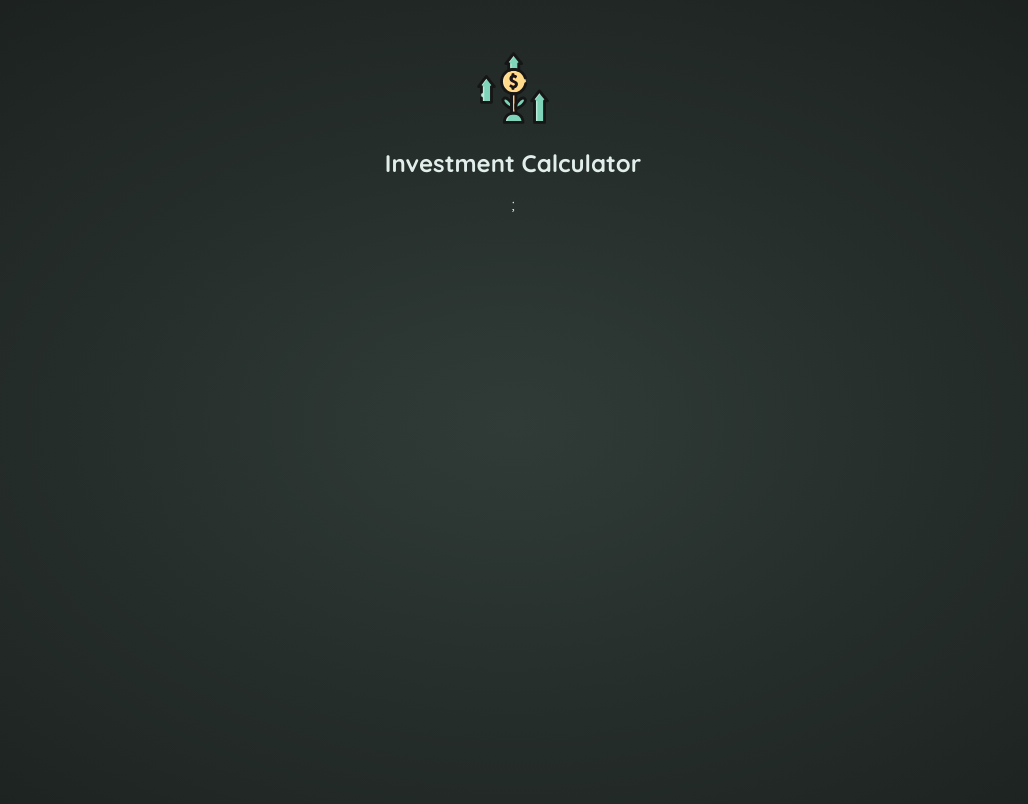
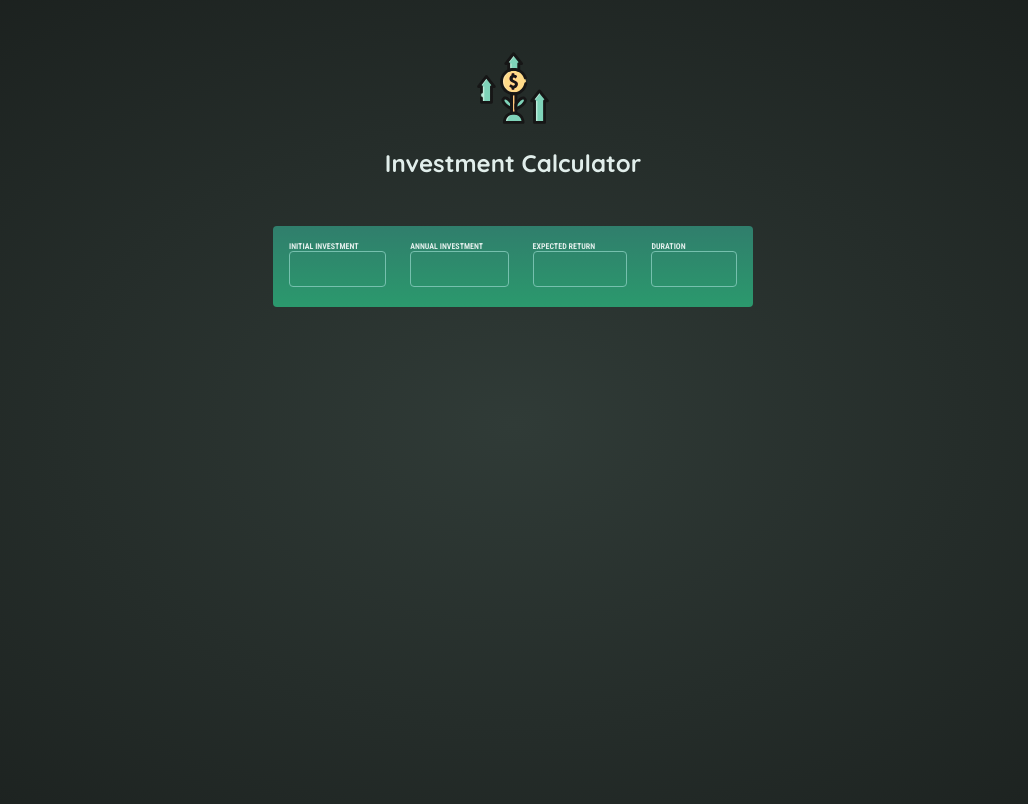
Before and after one commit to Shahbaaz92/Investment-Calculator-App, a React (Vite) app: page / in a window 1280 px wide. Shown: the top 804 px of the page, without its empty margins (127-1155 px from the left). Built offline with nearby package versions, Linux system fonts and the light colour scheme.

Commit message:
Update App.jsx

```diff
--- a/src/App.jsx
+++ b/src/App.jsx
@@ -1,8 +1,10 @@
 import Header from "./components/Header";
+import User from "./components/User";
 function App() {
   return (
     <div>
       <Header />
+      <User />
     </div>
   );
 }
--- a/src/components/Header.jsx
+++ b/src/components/Header.jsx
@@ -2,7 +2,7 @@ function Header() {
   return (
     <header id="header">
       <img src="/src/assets/growing-money.svg" alt="Invest" />
-      <h1>Investment Calculator </h1>;
+      <h1>Investment Calculator </h1>
     </header>
   );
 }
--- /dev/null
+++ b/src/components/User.jsx
@@ -0,0 +1,56 @@
+import { useState } from "react";
+
+function User() {
+  const [initalInvestment, setInitialInvestment] = useState("");
+  const [annualInvestment, setAnnualInvestment] = useState("");
+  const [expectedReturn, setExpectedReturn] = useState("");
+  const [duration, setDuration] = useState("");
+
+  const handleInputChange = (setter) => (event) => {
+    const value = event.target.value;
+    setter(value);
+  };
+
+  return (
+    <main id="user-input" className="input-group">
+      <label htmlFor="initial-investment">
+        Initial Investment
+        <input
+          type="number"
+          id="initial-investment"
+          value={initalInvestment}
+          onChange={handleInputChange(setInitialInvestment)}
+        />
+      </label>
+      <label htmlFor="annual-investment">
+        Annual Investment
+        <input
+          type="number"
+          id="annual-investment"
+          value={annualInvestment}
+          onChange={handleInputChange(setAnnualInvestment)}
+        />
+      </label>
+
+      <label htmlFor="return">
+        Expected Return
+        <input
+          type="number"
+          id="return"
+          value={expectedReturn}
+          onChange={handleInputChange(setExpectedReturn)}
+        />
+      </label>
+      <label htmlFor="duration">
+        Duration
+        <input
+          type="number"
+          id="duration"
+          value={duration}
+          onChange={handleInputChange(setDuration)}
+        />
+      </label>
+    </main>
+  );
+}
+export default User;
```
